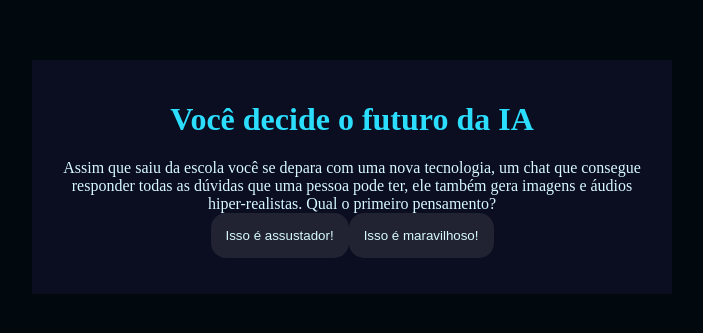
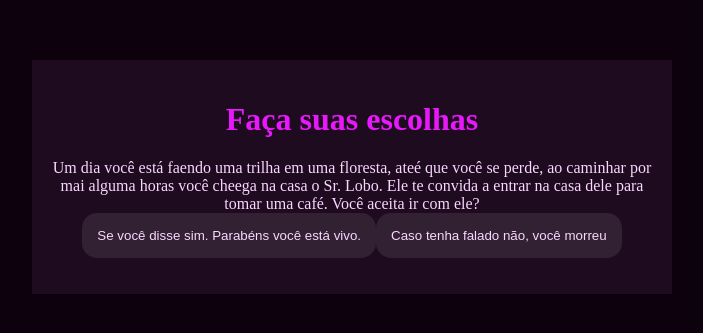
Before and after one commit to luizguilherme001/luizgui-2t-3b, a plain HTML site: page index.html in a window 1280 px wide. Shown: the part 231-564 px from the top of the page, without its empty margins (288-991 px from the left). Drawn offline with Linux system fonts and the light colour scheme.

Commit message:
Add files via upload

```diff
--- a/index.html
+++ b/index.html
@@ -4,11 +4,11 @@
     <meta charset="UTF-8">
     <meta name="viewport" content="width=device-width, initial-scale=1.0">
     <link rel="stylesheet" href="style.css">
-    <title>Você decide o futuro da IA</title>
+    <title>Jogo da escoha</title>
 </head>
 <body>
     <div class="caixa-principal">
-        <h1>Você decide o futuro da IA</h1>
+        <h1>Faça suas escolhas </h1>
         <div class="caixa-perguntas"></div>
         <div class="caixa-alternativas"></div>
         <div class="caixa-resultado">
--- a/script.js
+++ b/script.js
@@ -6,27 +6,27 @@ const textoResultado = document.querySelector(".texto-resultado");
 
 const perguntas = [
     {
-        enunciado: "Assim que saiu da escola você se depara com uma nova tecnologia, um chat que consegue responder todas as dúvidas que uma pessoa pode ter, ele também gera imagens e áudios hiper-realistas. Qual o primeiro pensamento?",
+        enunciado: "Um dia você está faendo uma trilha em uma floresta, ateé que você se perde, ao caminhar por mai alguma horas você cheega na casa o Sr. Lobo. Ele te convida a entrar na casa dele para tomar uma café. Você aceita ir com ele? ",
         alternativas: [
             {
-                texto: "Isso é assustador!",
+                texto: "Se você disse sim. Parabéns você está vivo.",
                 afirmacao: "No início ficou com medo do que essa tecnologia pode fazer. "
             },
             {
-                texto: "Isso é maravilhoso!",
+                texto: "Caso tenha falado não, você morreu",
                 afirmacao: "Quis saber como usar IA no seu dia a dia."
             }
         ]
     },
     {
-        enunciado: "Com a descoberta desta tecnologia, chamada Inteligência Artificial, uma professora de tecnologia da escola decidiu fazer uma sequência de aulas sobre esta tecnologia. No fim de uma aula ela pede que você escreva um trabalho sobre o uso de IA em sala de aula. Qual atitude você toma?",
+        enunciado: "Ao entrar na casa do Sr. Lobo você encontra um corpo ensaguentado no chão da sala. O que você decide fazer? Atacar o Sr. Lobo por trás com um machado ou fingir que não viu e seguir ele normalmente?",
         alternativas: [
             {
-                texto: "Utiliza uma ferramenta de busca na internet que utiliza IA para que ela ajude a encontrar informações relevantes para o trabalho e explique numa linguagem que facilite o entendimento.",
+                texto: "Você morreu ao tentar atacar o Sr Lobo. Você achou mesmo que mataria ele?",
                 afirmacao: "Conseguiu utilizar a IA para buscar informações úteis."
             },
             {
-                texto: "Escreve o trabalho com base nas conversas que teve com colegas, algumas pesquisas na internet e conhecimentos próprios sobre o tema.",
+                texto: "Vocês vão para a cozinha e ele te serve uma xicara de café",
                 afirmacao: "Sentiu mais facilidade em utilizar seus próprios recursos para escrever seu trabalho."
             }
         ]
--- a/style.css
+++ b/style.css
@@ -1,9 +1,9 @@
 :root{
-    --cor-fundo: #01080E ;
-    --cor-principal: #0B0D20 ;
-    --cor-secundaria: #212333;
-    --cor-destaque: #2BDEFD;
-    --cor-texto: #D7F9FF;
+    --cor-fundo: #0e010e ;
+    --cor-principal: #1f0b20 ;
+    --cor-secundaria: #312133;
+    --cor-destaque: #e719fa;
+    --cor-texto: #fad7ff;
 
 }
 
```
